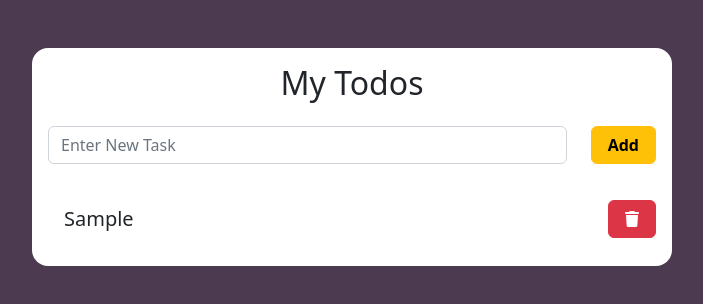
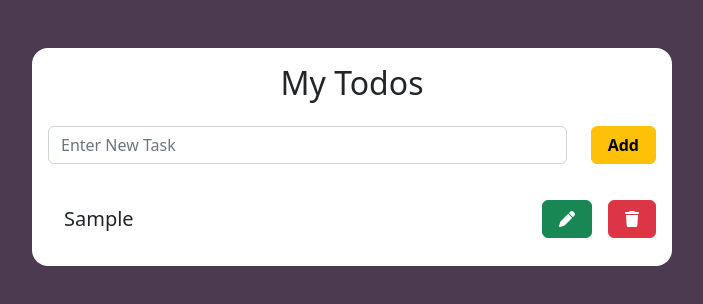
Before and after one commit to adilcodes/React-ToDo-App, a React (Create React App) app: page / in a window 1280 px wide. Both pictures are taken after typing "Sample" into the empty fields and a click on the button "Add". Shown: the top 304 px of the page, without its empty margins (288-991 px from the left). Built offline with nearby package versions, Linux system fonts and the light colour scheme.

Commit message:
Update Todo Functionality added

```diff
--- a/src/App.js
+++ b/src/App.js
@@ -23,6 +23,14 @@ function App() {
     setAllTodos(filteredItems);
   };
 
+  const updateTodo = (id) => {
+    const filteredItem = allTodos.filter((todoItem, index) => {
+      return index == id;
+    });
+    setTodo(filteredItem);
+    deleteTodo(id);
+  }
+
   return (
     <div className="container-fluid">
       <div className="row">
@@ -41,7 +49,7 @@ function App() {
           <ul className='list-group'>
             {
               allTodos.map((todoItem, index) => {
-                return <Todos todoItem={todoItem} key={index} id={index} deleteTodo={deleteTodo}/>
+                return <Todos todoItem={todoItem} key={index} id={index} deleteTodo={deleteTodo} updateTodo={updateTodo}/>;
               })
             }
           </ul>
--- a/src/components/Todos.jsx
+++ b/src/components/Todos.jsx
@@ -4,7 +4,10 @@ function Todos(props) {
     return (
         <div className="d-flex justify-content-between align-items-center my-2">
             <li className='list-group-item border-0 fs-5 text-capitalize'>{props.todoItem}</li>
-            <button onClick={()=>{props.deleteTodo(props.id)}} className="btn btn-danger px-3"><i className="fa-solid fa-trash"></i></button>
+            <div className='p-0 m-0 d-flex gap-3'>
+                <button onClick={()=>{props.updateTodo(props.id)}} className="btn btn-success px-3"><i className="fa-solid fa-pen"></i></button>
+                <button onClick={()=>{props.deleteTodo(props.id)}} className="btn btn-danger px-3"><i className="fa-solid fa-trash"></i></button>
+            </div>
         </div>
     )
 }
```
